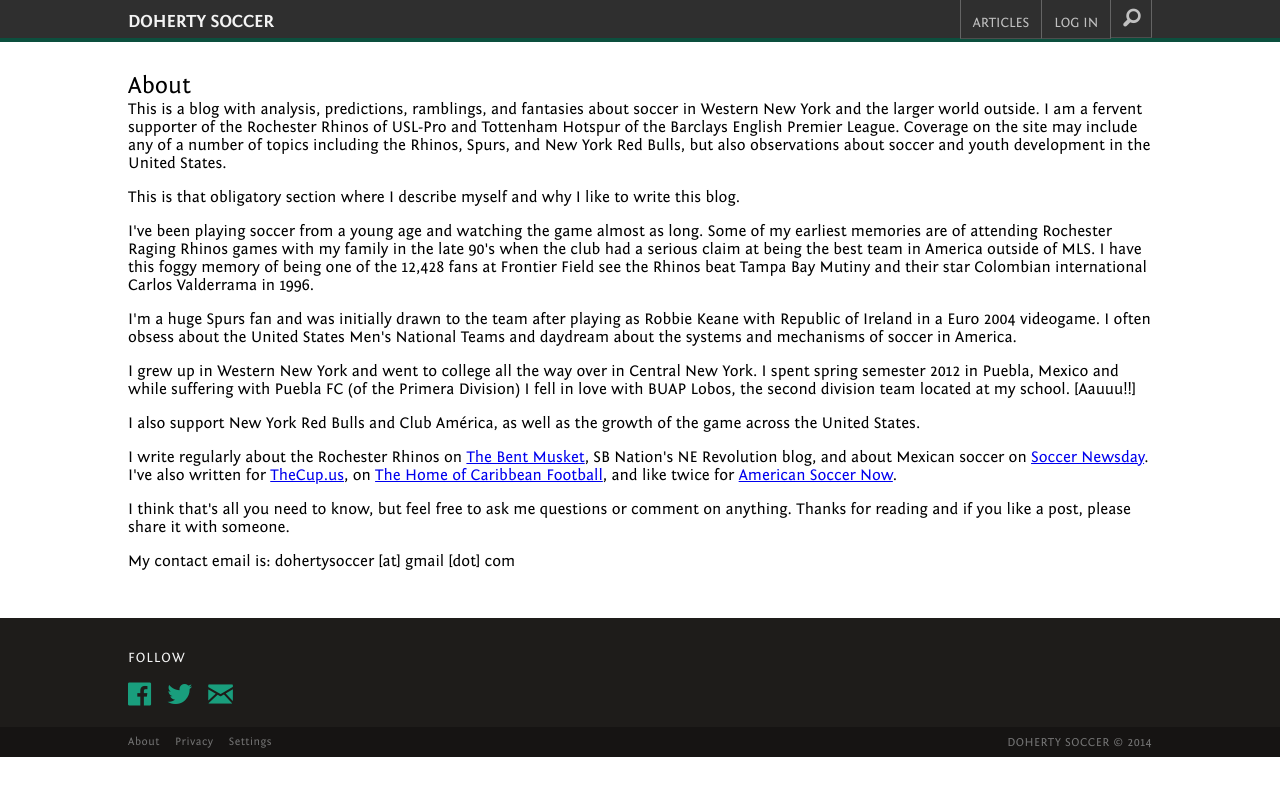
After one commit to Z4P0/ds, a Flask app: template website/templates/ds/about.html in a window 1280 px wide. The commit adds this page. Run offline with Flask 2, Linux system fonts and the light colour scheme; the template is opened without the code that fills it: most values are stand-ins (such as "Sample title", 1, 10 or a date in 2020); parts of the project's set-up code (start-up, migrations or seed data) failed here and were passed over; some libraries are stand-ins or nearby versions.

Commit message:
commit before branching off

```diff
--- a/website/main/views.py
+++ b/website/main/views.py
@@ -26,7 +26,7 @@ def index():
 # about
 @main.route('/about')
 def about_ds():
-    return 'Started in edgars room 4 years ago now'
+    return render_template('ds/about.html')
 
 
 # privacy
--- a/website/templates/articles/new.html
+++ b/website/templates/articles/new.html
@@ -8,7 +8,7 @@
 
 {% block content %}
 <div class="wrapper">
-  <form method="post">
+  <form class="form" method="post">
     {{form.hidden_tag()}}
     <p>{{form.title.label}}<br/>{{form.title}}</p>
     <p>{{form.slug.label}}<br/>{{form.slug}}</p>
--- a/website/templates/articles/view.html
+++ b/website/templates/articles/view.html
@@ -15,7 +15,7 @@
         <span class="article-meta">Posted in <a href="{{ url_for('articles.view_category', slug=article.category.slug) }}" class="article-category">{{article.category.name}}</a></span>
         <span class="posted-on">{{ article.post_date }}</span>
       </div>
-      {{article.content}}
+      {{article.content_html|safe}}
     </div>
   </article>
   <section id="article-tags">
--- /dev/null
+++ b/website/templates/ds/about.html
@@ -0,0 +1,22 @@
+{% extends "base.html" %}
+
+{% block title %}{{ title }} | {% endblock %}
+{% block description %}{{description}}{% endblock %}
+{% block page_id %}{{page_id}}{% endblock %}
+{% block data_page %}{{data_page}}{% endblock %}
+
+
+{% block content %}
+<div class="wrapper">
+  <h2>About</h2>
+  <p>This is a blog with analysis, predictions, ramblings, and fantasies about soccer in Western New York and the larger world outside.  I am a fervent supporter of the Rochester Rhinos of USL-Pro and Tottenham Hotspur of the Barclays English Premier League.  Coverage on the site may include any of a number of topics including the Rhinos, Spurs, and New York Red Bulls, but also observations about soccer and youth development in the United States.</p>
+  <p>This is that obligatory section where I describe myself and why I like to write this blog.</p>
+  <p>I've been playing soccer from a young age and watching the game almost as long. Some of my earliest memories are of attending Rochester Raging Rhinos games with my family in the late 90's when the club had a serious claim at being the best team in America outside of MLS. I have this foggy memory of being one of the 12,428 fans at Frontier Field see the Rhinos beat Tampa Bay Mutiny and their star Colombian international Carlos Valderrama in 1996.</p>
+  <p>I'm a huge Spurs fan and was initially drawn to the team after playing as Robbie Keane with Republic of Ireland in a Euro 2004 videogame. I often obsess about the United States Men's National Teams and daydream about the systems and mechanisms of soccer in America.</p>
+  <p>I grew up in Western New York and went to college all the way over in Central New York. I spent spring semester 2012 in Puebla, Mexico and while suffering with Puebla FC (of the Primera Division) I fell in love with BUAP Lobos, the second division team located at my school. [Aauuu!!]</p>
+  <p>I also support New York Red Bulls and Club América, as well as the growth of the game across the United States.</p>
+  <p>I write regularly about the Rochester Rhinos on <a href="http://www.thebentmusket.com/authors/brendan-doherty" target="_blank">The Bent Musket</a>, SB Nation's NE Revolution blog, and about Mexican soccer on <a href="http://soccernewsday.com/columnists/112/brendan-doherty" target="_blank">Soccer Newsday</a>. I've also written for <a href="http://thecup.us/author/brendandoherty/" target="_blank">TheCup.us</a>, on <a href="http://thehomeofcaribbeanfootball.wordpress.com/">The Home of Caribbean Football</a>, and like twice for <a href="http://americansoccernow.com/" target="_blank">American Soccer Now</a>.</p>
+  <p>I think that's all you need to know, but feel free to ask me questions or comment on anything. Thanks for reading and if you like a post, please share it with someone.</p>
+  <p>My contact email is: dohertysoccer [at] gmail [dot] com</p>
+</div>
+{% endblock %}
```
